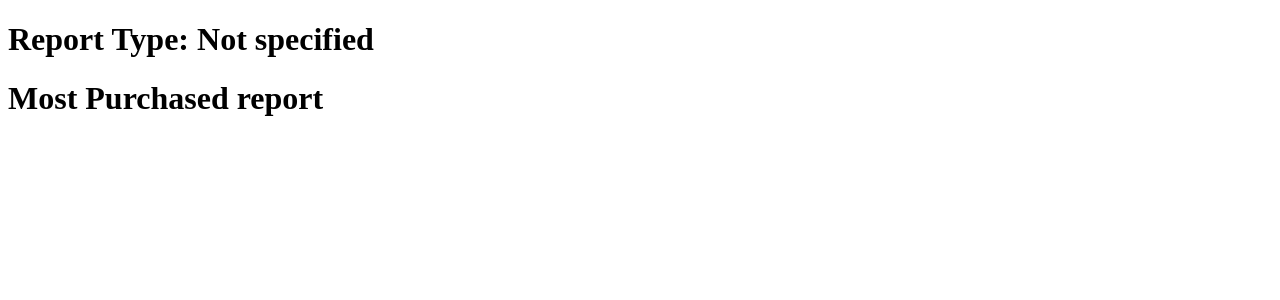
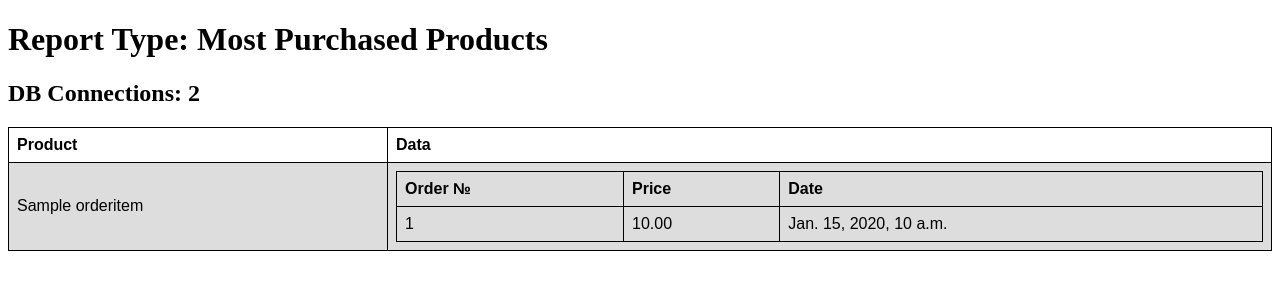
Before and after one commit to Djet78/profbit_test, a Django app: page /reports/most_purchased/ in a window 1280 px wide. Shown: the top 300 px of the page. Run offline with Django 3.2, Linux system fonts and the light colour scheme; tables that the repository leaves empty hold one stand-in row (values such as "Sample post").

Commit message:
- Most Purchased report is Finished

```diff
--- a/products/templates/products/most_purchased_report.html
+++ b/products/templates/products/most_purchased_report.html
@@ -2,8 +2,45 @@
 
 {% block title %}
     Most Purchased report
-{% endblock title%}
+{% endblock %}
+
+{% block report_type %}
+    Most Purchased Products
+{% endblock %}
 
 {% block content %}
-    <h1>Most Purchased report</h1>
+
+    <h2>DB Connections: {{ connections }}</h2>
+
+    {% if top_sellers.exists %}
+        <table>
+            <tr>
+                <th>Product</th>
+                <th>Data</th>
+            </tr>
+            {% for product in top_sellers %}
+                <tr>
+                    <td>{{ product.product_name }}</td>
+                    <td>
+                        <table>
+                            <tr>
+                                <th>Order №</th>
+                                <th>Price</th>
+                                <th>Date</th>
+                            </tr>
+                            {% for prod_data in product.orders %}
+                                <tr>
+                                    <td>{{ prod_data.order.number }}</td>
+                                    <td>{{ prod_data.product_price }}</td>
+                                    <td>{{ prod_data.order.created_date }}</td>
+                                </tr>
+                            {% endfor %}
+                        </table>
+                    </td>
+                </tr>
+            {% endfor %}
+        </table>
+    {% else %}
+        <p>We didn't sold any product</p>
+    {% endif %}
 {% endblock content %}
--- a/products/views.py
+++ b/products/views.py
@@ -54,6 +54,29 @@ class SelectedTimeOrderView(View):
 class MostPurchasedView(View):
     template_name = 'products/most_purchased_report.html'
 
+    TOP_N_SLICE = 100
+
     def get(self, request, *args, **kwargs):
-        context = {}
+        """ Renders view with 'self.TOP_N_SLICE' sold products """
+
+        # I don't like this solution, because it hits db for every product in a list.
+        # But this is the one I've ended up with. Would be worse if i did't implement task at all, I think.
+        # I'll try to found better solution for this.
+
+        top_sellers = OrderItem.objects.values('product_name') \
+                               .annotate(total_selled=Sum('amount')) \
+                               .order_by('-total_selled')[:self.TOP_N_SLICE]
+
+        for prod in top_sellers:
+            prod['orders'] = OrderItem.objects.filter(product_name=prod['product_name']).select_related()
+
+            # DB Trigger, like in the view above
+            if prod['orders']:
+                pass
+
+        context = {
+            'connections': len(connection.queries),
+            'top_sellers': top_sellers,
+        }
+
         return render(request, self.template_name, context)
```
